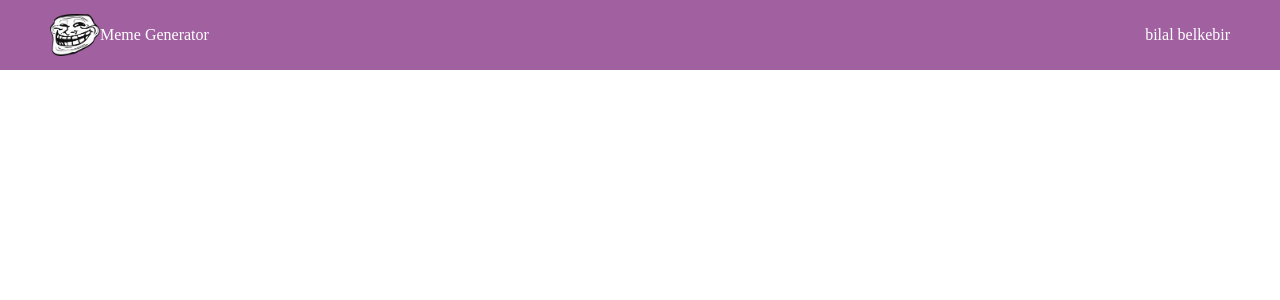
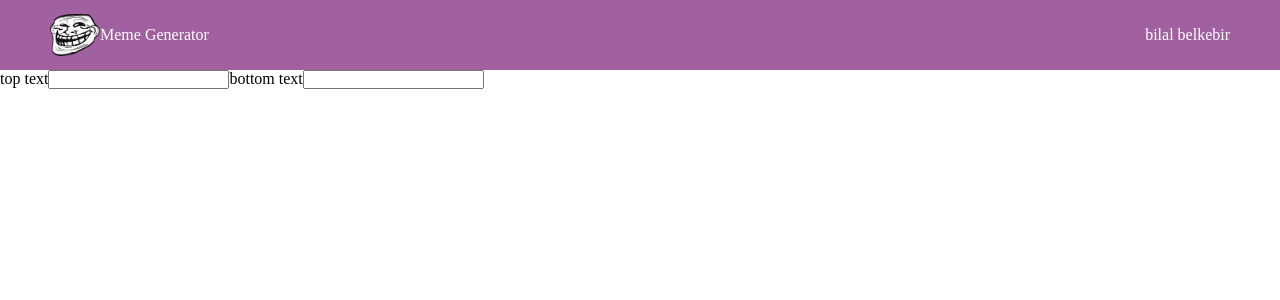
Before and after one commit to belkebirbilal/meme-generator, a React (Create React App) app: page / in a window 1280 px wide. Shown: the top 300 px of the page. Built offline with nearby package versions, Linux system fonts and the light colour scheme.

Commit message:
import the Meme component to the App

```diff
--- a/src/components/App/App.js
+++ b/src/components/App/App.js
@@ -1,11 +1,13 @@
 import React from "react";
 import Header from "../Header/Header";
+import Meme from "../Meme/Meme";
 import "./App.css";
 
 function App() {
     return (
         <>
             <Header />
+            <Meme />
         </>
     )
 }
```
